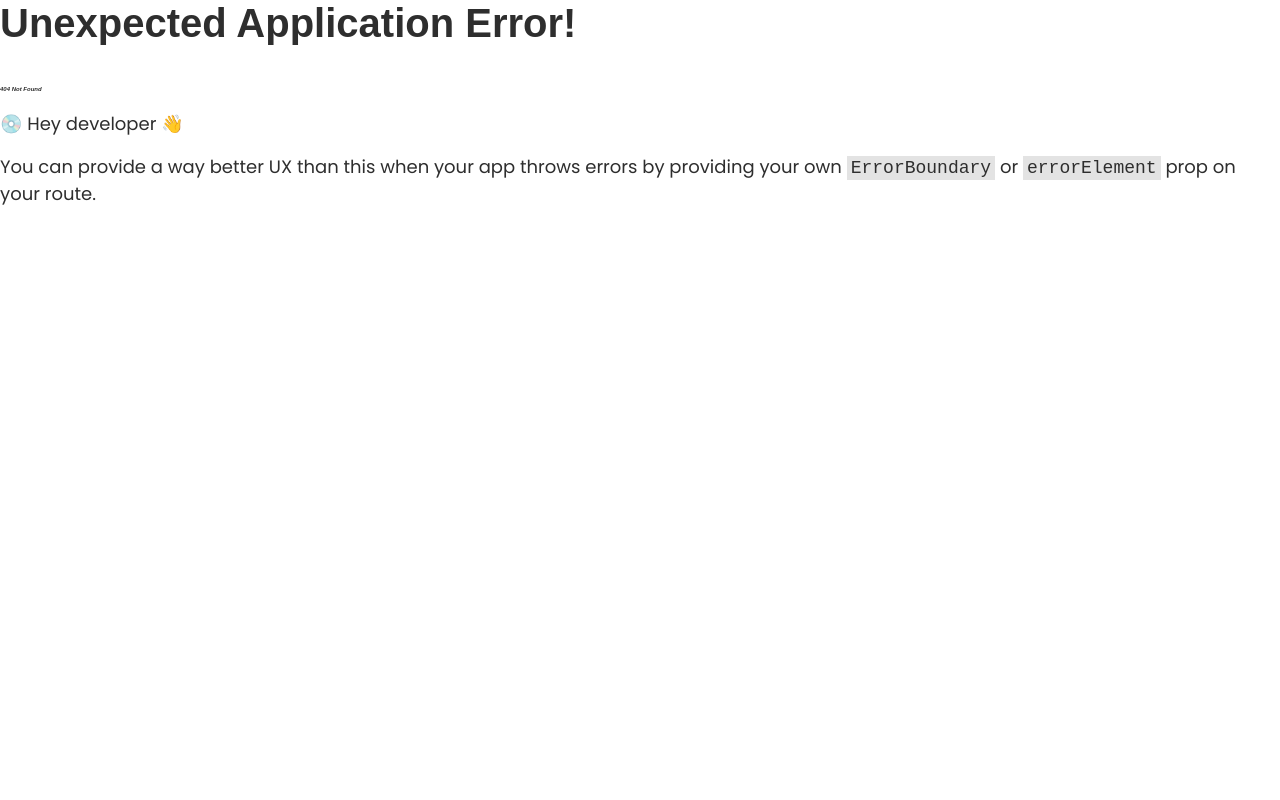
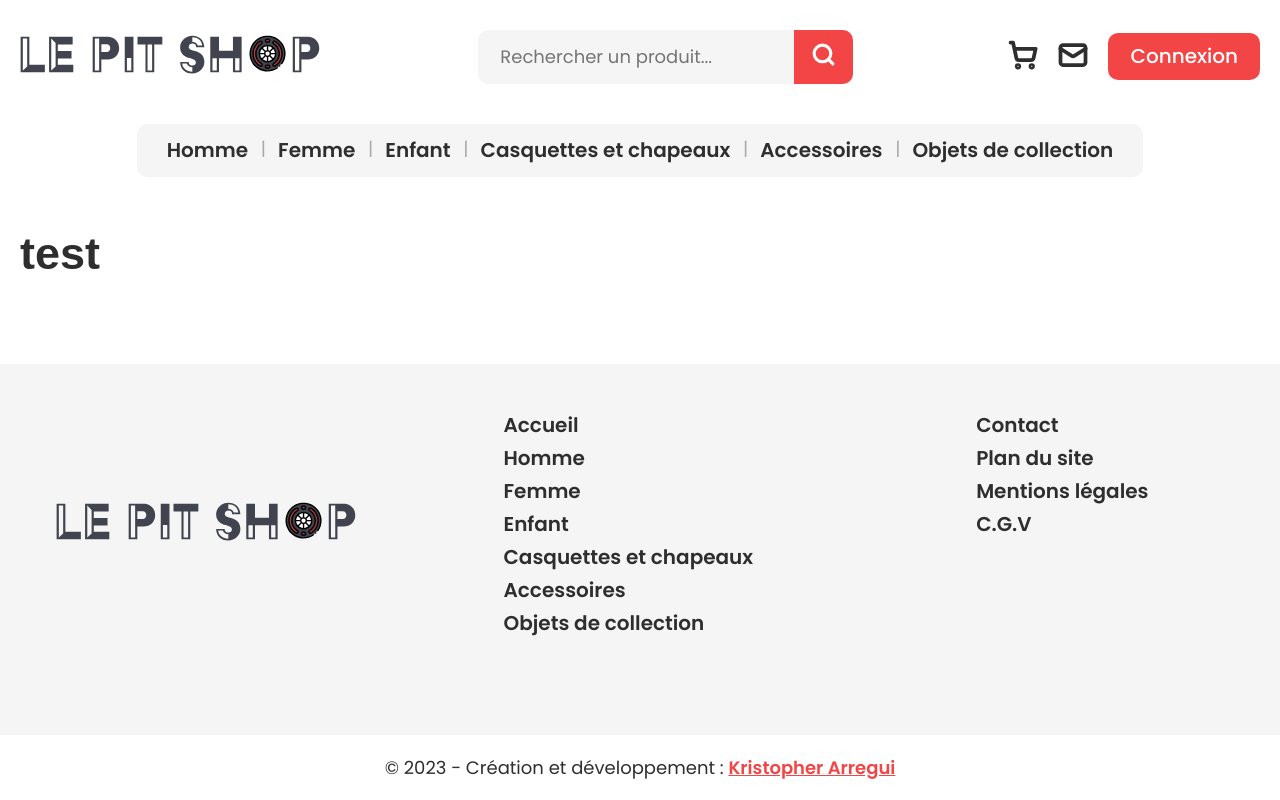
Before and after one commit to Kristoupher/pit-shop, a React (Create React App) app in the folder frontend/: page /product/1fez4fze in a window 1280 px wide. Before the commit this address had no page. Built offline with nearby package versions, Linux system fonts and the light colour scheme; a web font is replaced by a local one.

Commit message:
fin page products

```diff
--- a/frontend/src/components/Card.jsx
+++ b/frontend/src/components/Card.jsx
@@ -1,6 +1,6 @@
 import { Link } from 'react-router-dom';
 
-const Card = ({ name, image, id }) => {
+const Card = ({ name, image, category }) => {
     return (
         <div className="card">
             <div>
@@ -9,7 +9,7 @@ const Card = ({ name, image, id }) => {
             <div>
                 <p>{name}</p>
                 <div className='btn-container'>
-                    <Link to={`/product/${id}`} className="btn btn-primary">Voir le produit</Link>
+                    <Link to={`/products/category/${category}`} className="btn btn-primary">Voir le produit</Link>
                 </div>
             </div>
         </div>
--- a/frontend/src/index.js
+++ b/frontend/src/index.js
@@ -9,12 +9,14 @@ import {Provider} from "react-redux";
 import App from './App';
 import HomeScreen from "./screens/HomeScreen";
 import ProductsListScreen from "./screens/ProductsListScreen";
+import ProductScreen from "./screens/ProductScreen";
 
 const router = createBrowserRouter(
     createRoutesFromElements(
         <Route path="/" element={<App />}>
             <Route index={true} path="/" element={<HomeScreen />} />
             <Route path="/products/category/:category" element={<ProductsListScreen />} />
+            <Route path="/product/:id" element={<ProductScreen />} />
         </Route>
     )
 );
--- a/frontend/src/screens/HomeScreen.jsx
+++ b/frontend/src/screens/HomeScreen.jsx
@@ -35,12 +35,12 @@ const HomeScreen = () => {
             <section id="categories">
                 <h2>Catégories</h2>
                 <div className="cols-3">
-                    <Card image={Mercedes} name="Sweet à capuche Mercedes" id="1fez4fze" />
-                    <Card image={Mercedes} name="Sweet à capuche Mercedes" id="1fez4fze" />
-                    <Card image={Mercedes} name="Sweet à capuche Mercedes" id="1fez4fze" />
-                    <Card image={Mercedes} name="Sweet à capuche Mercedes" id="1fez4fze" />
-                    <Card image={Mercedes} name="Sweet à capuche Mercedes" id="1fez4fze" />
-                    <Card image={Mercedes} name="Sweet à capuche Mercedes" id="1fez4fze" />
+                    <Card image={Mercedes} name="Sweet à capuche Mercedes" category="homme" />
+                    <Card image={Mercedes} name="Sweet à capuche Mercedes" category="femme" />
+                    <Card image={Mercedes} name="Sweet à capuche Mercedes" category="enfant" />
+                    <Card image={Mercedes} name="Sweet à capuche Mercedes" category="casquettes-et-chapeaux" />
+                    <Card image={Mercedes} name="Sweet à capuche Mercedes" category="accessoires" />
+                    <Card image={Mercedes} name="Sweet à capuche Mercedes" category="objets de collection" />
                 </div>
             </section>
             <section>
--- /dev/null
+++ b/frontend/src/screens/ProductScreen.jsx
@@ -0,0 +1,9 @@
+const ProductScreen = () => {
+    return (
+        <div>
+            <h1>test</h1>
+        </div>
+    );
+};
+
+export default ProductScreen;
```
